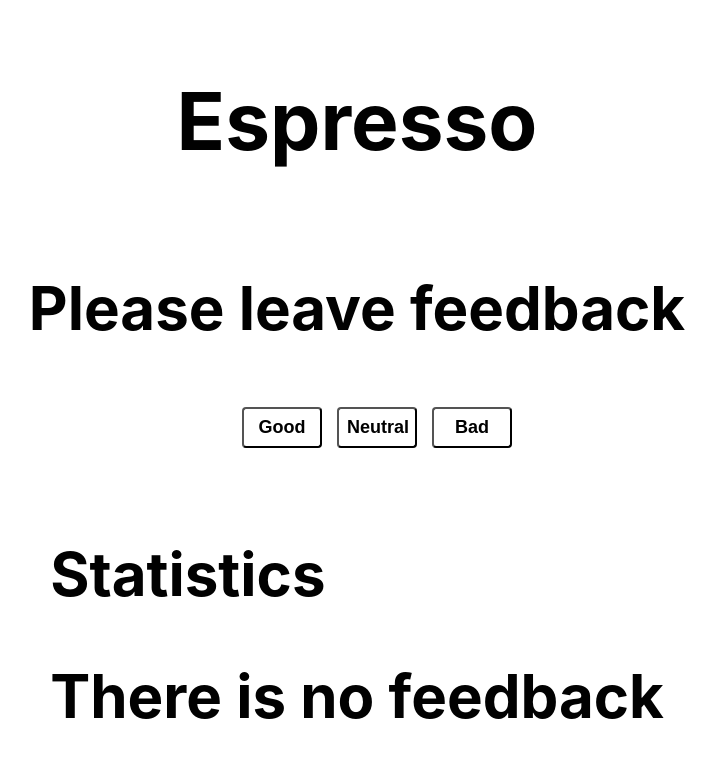
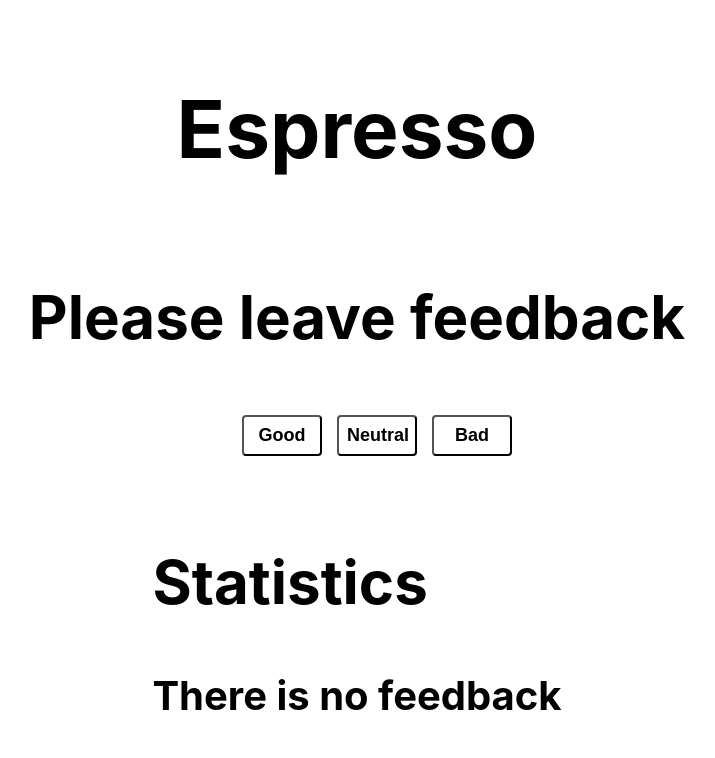
Before and after one commit to yashbon/goit-react-hw-02-feedback, a React (Create React App) app: page / in a window 1280 px wide. Shown: the top 758 px of the page, without its empty margins (283-998 px from the left). Built offline with nearby package versions, Linux system fonts and the light colour scheme.

Commit message:
Update Notification.jsx

```diff
--- a/src/components/Notification/Notification.jsx
+++ b/src/components/Notification/Notification.jsx
@@ -1,4 +1,4 @@
 const Notification = ({ message }) => {
-    return <h2>{message}</h2>;
+    return <h4>{message}</h4>;
 };
 export default Notification;
```
